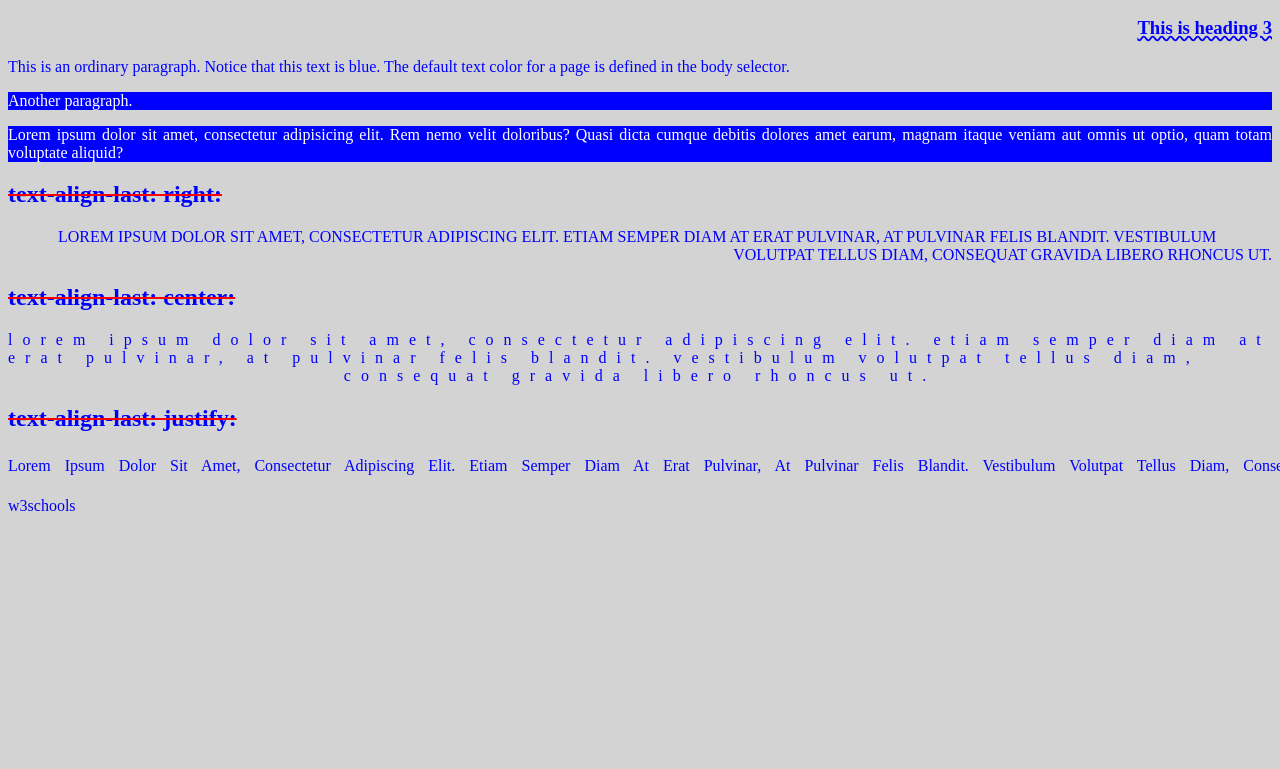
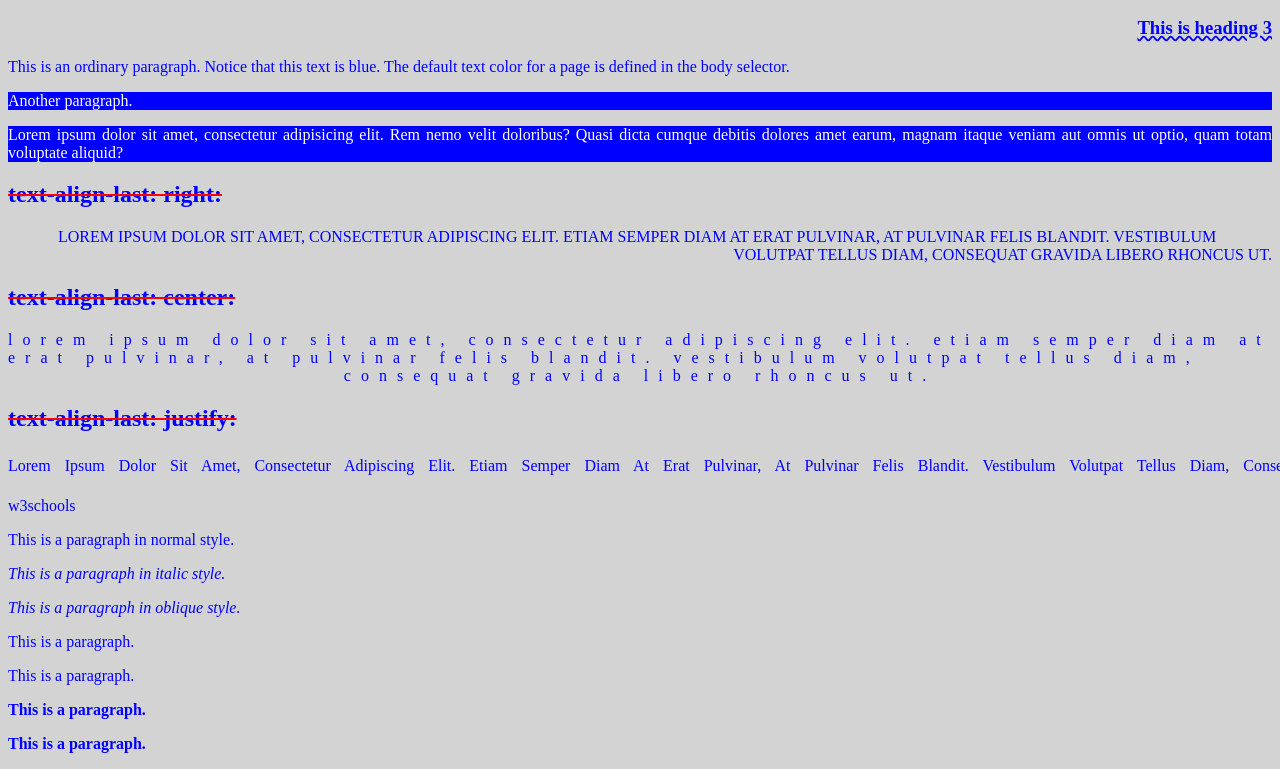
Before and after one commit to Aravinda-Gamage-v1-1/css-code-space, a plain HTML site: page css-11-(text)/index.html in a window 1280 px wide. Shown: the part 110-879 px from the top of the page. Before the commit the page ends 800 px from the top, so only its background shows below. Drawn offline with Linux system fonts and the light colour scheme.

Commit message:
update css-11

```diff
--- a/css-11-(text)/index.html
+++ b/css-11-(text)/index.html
@@ -31,5 +31,14 @@
 
 <a href="https://www.w3schools.com" target="_blank">w3schools</a>
 
+<p class="normal">This is a paragraph in normal style.</p>
+<p class="italic">This is a paragraph in italic style.</p>
+<p class="oblique">This is a paragraph in oblique style.</p>
+
+
+<p class="normal">This is a paragraph.</p>
+<p class="light">This is a paragraph.</p>
+<p class="thick">This is a paragraph.</p>
+<p class="thicker">This is a paragraph.</p>
 </body>
 </html>
--- a/css-11-(text)/style.css
+++ b/css-11-(text)/style.css
@@ -53,3 +53,31 @@ p.c {
 a {
     text-decoration: none;
 }
+
+p.normal {
+    font-style: normal;
+}
+
+p.italic {
+    font-style: italic;
+}
+
+p.oblique {
+    font-style: oblique;
+}
+
+p.normal {
+font-weight: normal;
+}
+
+p.light {
+font-weight: lighter;
+}
+
+p.thick {
+font-weight: bold;
+}
+
+p.thicker {
+font-weight: 900;
+}
```
